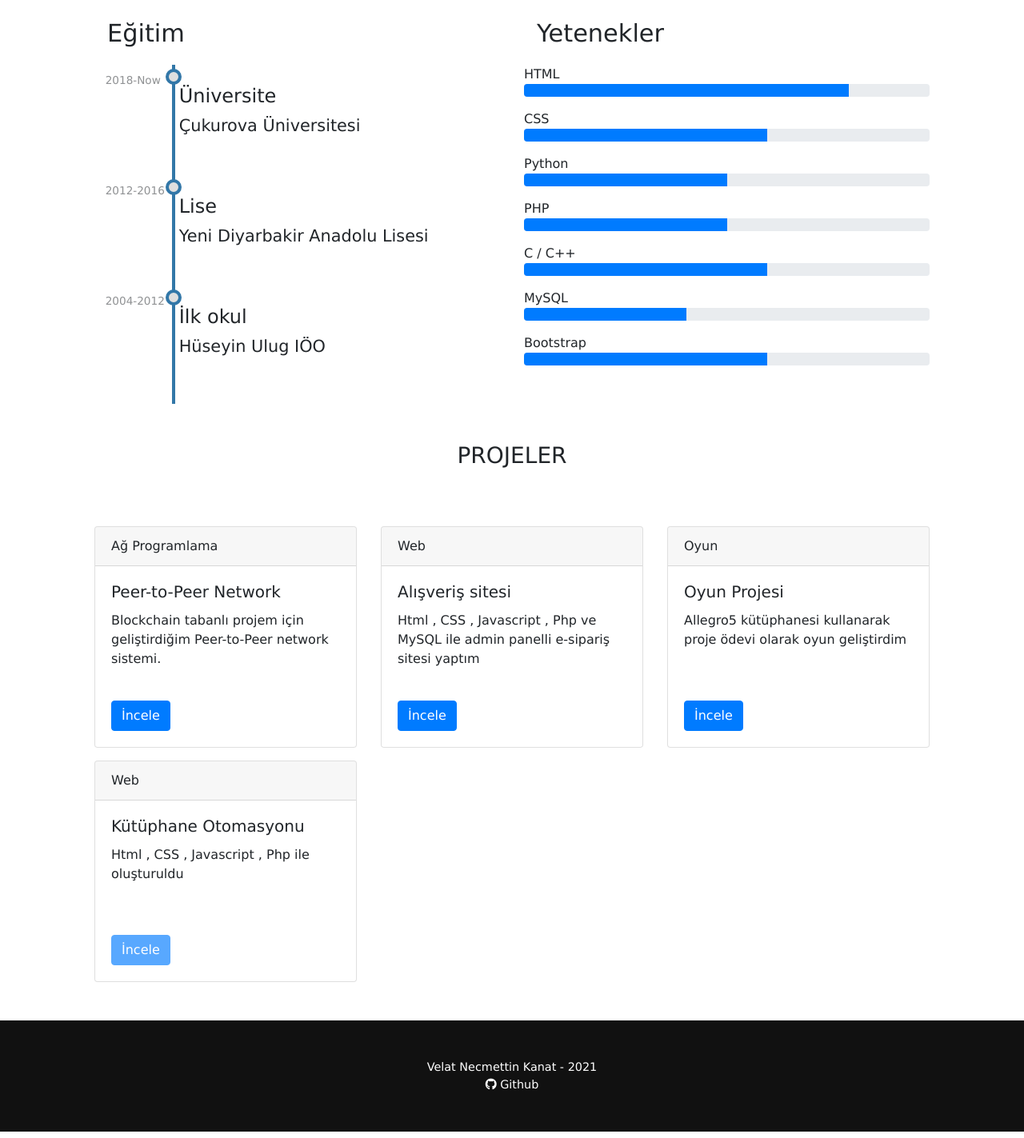
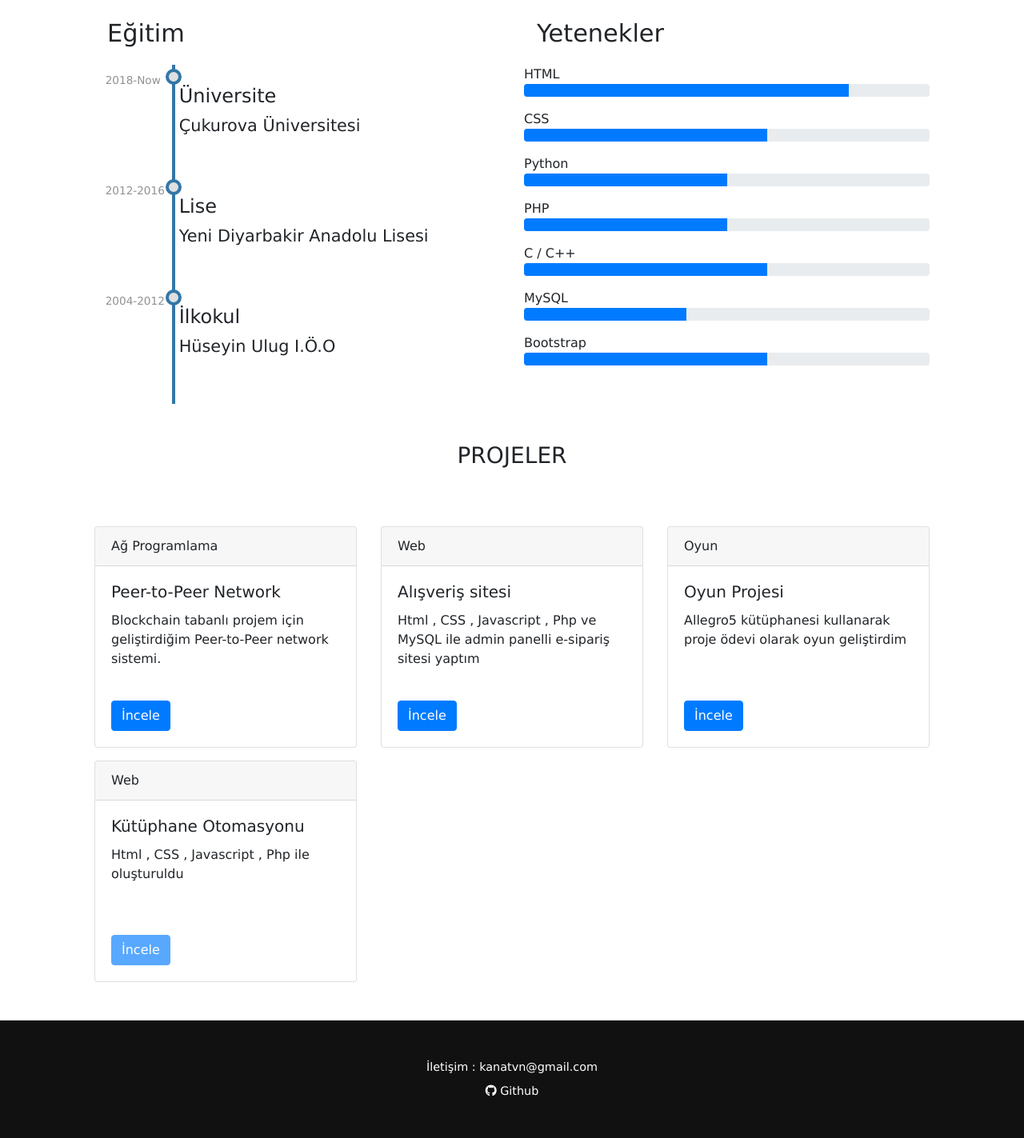
Before and after one commit to vnknt/vnknt.github.io, a plain HTML site: page index.html in a window 1280 px wide. Shown: the part 845-2268 px from the top of the page at 80% size. Drawn offline with nearby package versions, Linux system fonts and the light colour scheme.

Commit message:
sitemap.xml is updated

```diff
--- a/index.html
+++ b/index.html
@@ -152,10 +152,10 @@
       </p>
 
 
-      <h4 class="timeline-head">İlk okul</h4>
+      <h4 class="timeline-head">İlkokul</h4>
 
 
-      <div class="timeline-content">Hüseyin Ulug IÖO</div>
+      <div class="timeline-content">Hüseyin Ulug I.Ö.O</div>
     </div>
 
   </div>
@@ -347,8 +347,8 @@
 
     <div class="row">
 
-      <div class="col-12">
-        Velat Necmettin Kanat - 2021
+      <div class="col-12 mb-2">
+        İletişim : kanatvn@gmail.com
       </div>
 
 
--- a/sitemap.xml
+++ b/sitemap.xml
@@ -9,7 +9,7 @@
 
 <url>
   <loc>https://vnknt.github.io/</loc>
-  <lastmod>2021-03-15T22:35:35+00:00</lastmod>
+  <lastmod>2021-04-08T11:43:34+00:00</lastmod>
 </url>
 
 
```
